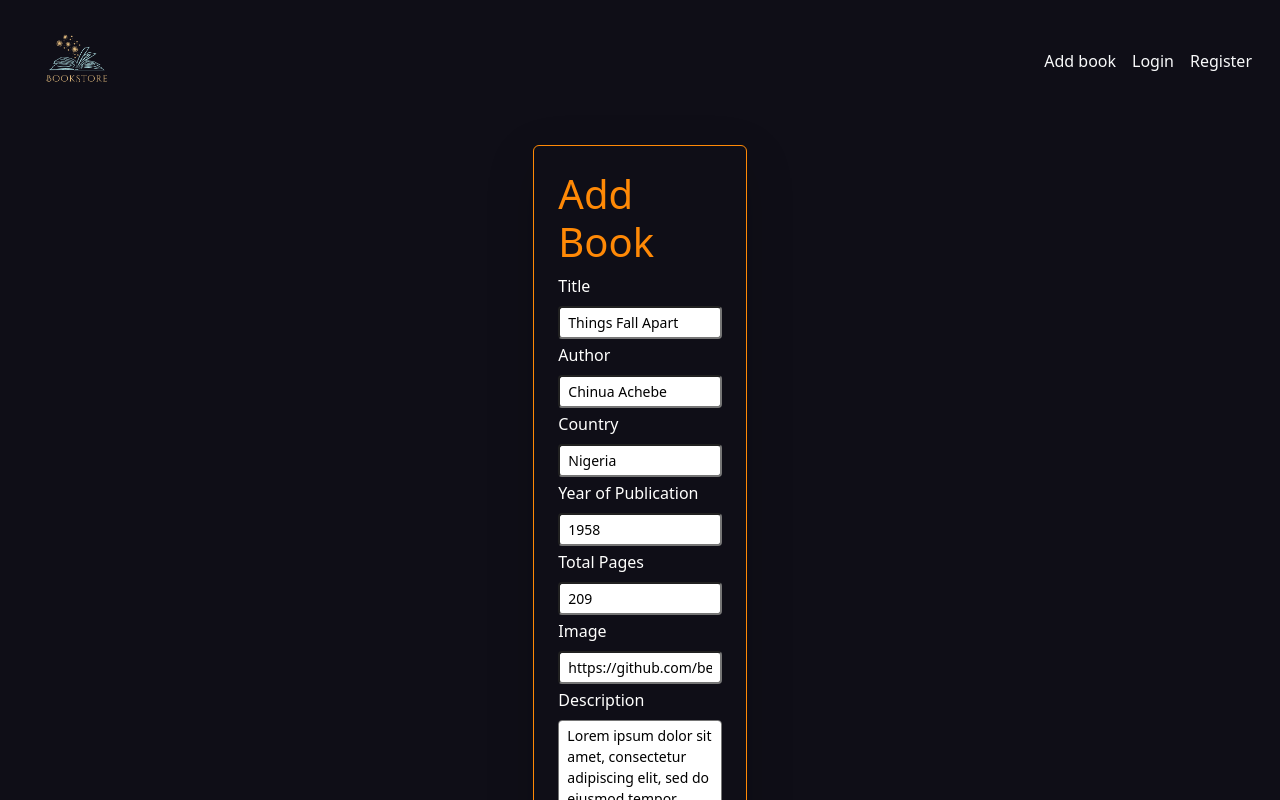
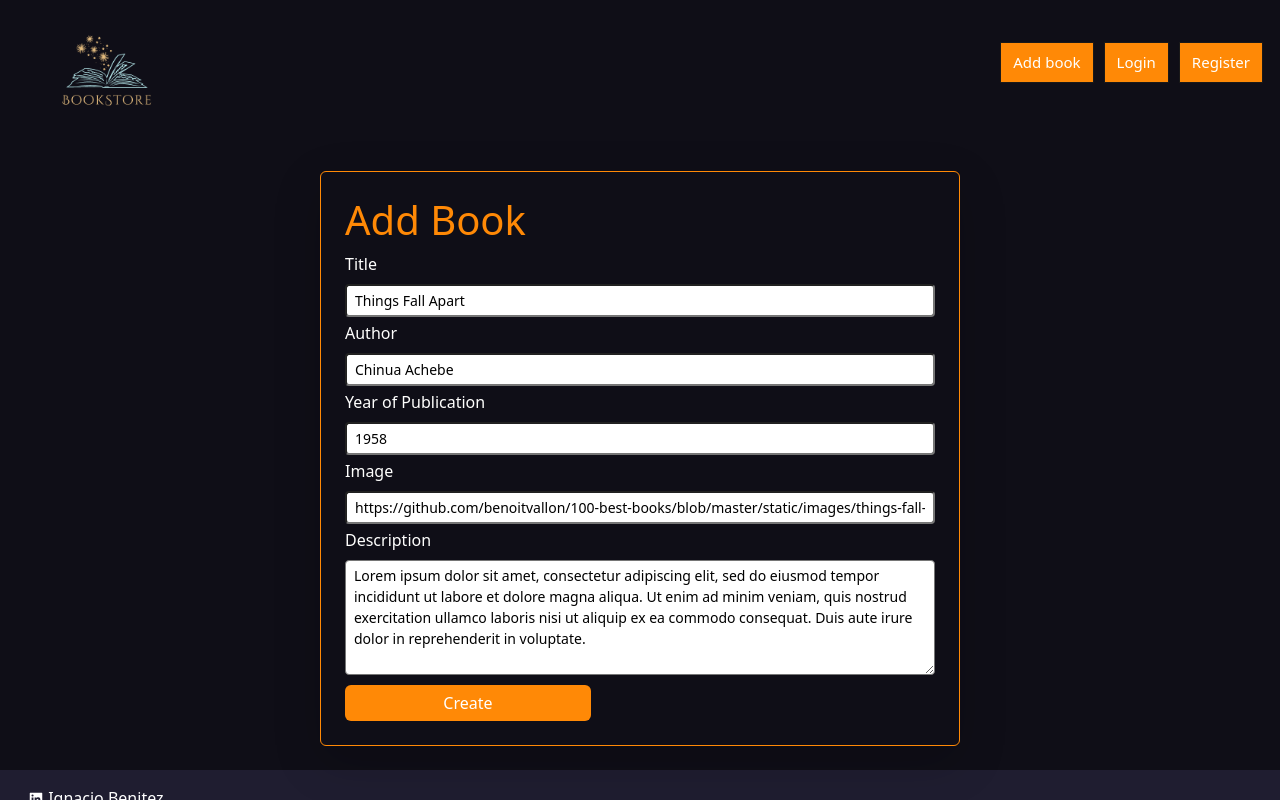
Before and after one commit to ignacio2194/checkpoint-3-SF, a React (Create React App) app: page /updatebook/1 in a window 1280 px wide. Shown: the top 800 px of the page. Built offline with nearby package versions, Linux system fonts and the light colour scheme.

Commit message:
:straight_ruler: modify navbar, form

```diff
--- a/src/App.js
+++ b/src/App.js
@@ -39,7 +39,7 @@ function App() {
         />
         <Route
           path="/login"
-          // element={<UserLogin />}
+          //element={<UserLogin />}
         />
       </Routes>
 
--- a/src/components/CreateForm.js
+++ b/src/components/CreateForm.js
@@ -11,11 +11,7 @@ const CreateForm = () => {
     const [book, setBook] = useState({
         ISBN: '',
         author: '',
-        country: '',
         imageLink: '',
-        language: '',
-        link: '',
-        pages:'',
         title: '',
         year: '',
         description: ''
@@ -55,7 +51,7 @@ const CreateForm = () => {
 
     return (
         <div className='d-flex justify-content-center  '>
-            <form className='form p-4 m-4 rounded shadow-lg col-2' onSubmit={handleSubmit}>
+            <form className='form p-4 m-4 rounded shadow-lg col-6' onSubmit={handleSubmit}>
 
                 <h1 className='title'>Add Book</h1>
                 <label  className="form-label ">Title</label>
@@ -79,17 +75,7 @@ const CreateForm = () => {
                         value={book.author}
                     />
                 </div>
-                <label  className="form-label">Country</label>
 
-                <div className="mb-1">
-                    <input
-                        type="text"
-                        className="form-control-sm w-100"
-                        name='country'
-                        onChange={handleChange}
-                        value={book.country}
-                    />
-                </div>
                 <label  className="form-label">Year of Publication</label>
                 <div className="mb-1">
                     <input
@@ -98,17 +84,6 @@ const CreateForm = () => {
                         name='year'
                         onChange={handleChange}
                         value={book.year}
-                    />
-                </div>
-                <label  className="form-label ">Total Pages</label>
-
-                <div className="mb-1">
-                    <input
-                        type="number"
-                        className="form-control-sm w-100"
-                        name='pages'
-                        onChange={handleChange}
-                        value={book.pages}
                     />
                 </div>
                 <label  className="form-label">Image</label>
@@ -132,17 +107,6 @@ const CreateForm = () => {
                         value={book.description}
                     />
                 </div>
-                <label  className="form-label">More info</label>
-                <div className="mb-3">
-                    <input
-                        type="text"
-                        className="form-control-sm w-100"
-                        name='link'
-                        placeholder='add link to more information'
-                        onChange={handleChange}
-                        value={book.link}
-                    />
-                </div>
                 <button type="submit" className="btn btn-primary col-5">Create</button>
             </form>
         </div>
--- a/src/components/Navbar.js
+++ b/src/components/Navbar.js
@@ -1,17 +1,46 @@
 import React from "react";
-
+import '../styles/Navbar.css'
 import logo from "../assets/bookstorelogo.png";
 import { Link } from "react-router-dom";
 const Navbar = () => {
   return (
-    <div className="navbar  ">
+    <nav className="navbar navbar-expand-lg">
+      <div className="container-fluid">
+        <Link to="/"><img src={logo} alt="logo" width="190"></img></Link>
+        <button className="navbar-toggler border-warning bg-warning" type="button" data-bs-toggle="offcanvas" data-bs-target="#offcanvasNavbar" aria-controls="offcanvasNavbar">
+         <span className="navbar-toggler-icon"></span>
+        </button>
+        <div className="offcanvas offcanvas-end bg-secondary" tabindex="-1" id="offcanvasNavbar" aria-labelledby="offcanvasNavbarLabel">
+          <div className="offcanvas-header">
+            <h5 className="offcanvas-title" id="offcanvasNavbarLabel">Menu</h5>
+            <button type="button" className="btn-close bg-warning" data-bs-dismiss="offcanvas" aria-label="Close"></button>
+          </div>
+          <div className="offcanvas-body">
+            <ul className="navbar-dark ms-auto text-light">
+              <Link to="/createbook" className="text-light ms-auto">
+                <li className="btnNavbar">Add book</li>
+              </Link>
+              <Link to="/login" className="text-light ms-auto">
+                <li className="btnNavbar">Login</li>
+              </Link>
+              <Link to="/register" className="text-light ms-auto">
+              <li className="btnNavbar">Register</li>
+              </Link>
+            </ul>
+          </div>
+        </div>
+      </div>
+    </nav>
+    );
+  };
+    {/* <div className="navbar">
       <nav className="navbar navbar-expand-lg  navbar-dark  w-100">
         <div className="container-fluid">
-          <Link to="/"><img src={logo} alt="logo" width="130"></img></Link>
+          <Link to="/"><img src={logo} alt="logo" width="190"></img></Link>
           <button
             className="navbar-toggler"
             type="button"
-            data-bs-toggle="collapse"
+            data-bs-toggle="offcanvas"
             data-bs-target="#menu"
             aria-controls="navbarSupportedContent"
             aria-expanded="false"
@@ -19,21 +48,22 @@ const Navbar = () => {
           >
             <span className="navbar-toggler-icon"></span>
           </button>
-          {/* elements of colapse menu*/}
-          <div className="collapse navbar-collapse  " id="menu">
+
+          <div className="collapse navbar-collapse" id="menu">
             <ul className="navbar-nav  navbar-light ms-auto text-light">
               <Link to="/createbook" className="text-light ms-auto">
-                <li className="nav-item  m-3">Add book</li>
+                <li className="btnNavbar">Add book</li>
               </Link>
-
-              <li className="nav-item ms-auto m-3">Login</li>
-              <li className="nav-item ms-auto m-3">Register</li>
+              <Link to="/login" className="text-light ms-auto">
+                <li className="btnNavbar">Login</li>
+              </Link>
+              <Link to="/register" className="text-light ms-auto">
+              <li className="btnNavbar">Register</li>
+              </Link>
             </ul>
           </div>
         </div>
       </nav>
-    </div>
-  );
-};
+    </div> */}
 
 export default Navbar;
--- a/src/features/book/bookSlice.js
+++ b/src/features/book/bookSlice.js
@@ -11,18 +11,14 @@ export const bookSlice = createSlice({
             state.push(action.payload)
         },
         editBook: (state,action) => {
-            const {ISBN, title, author, country, year, language, pages, imageLink, description, link} = action.payload
+            const {ISBN, title, author, year, imageLink, description} = action.payload
             const foundBook = state.find((book) => book.ISBN === ISBN)
             if (foundBook) {
                 foundBook.title = title
                 foundBook.author = author
-                foundBook.country = country
                 foundBook.year = year
-                foundBook.language = language
-                foundBook.pages = pages
                 foundBook.imageLink = imageLink
                 foundBook.description = description
-                foundBook.link = link
             }
         },
         deleteBook: (state, action) => {
--- a/src/index.js
+++ b/src/index.js
@@ -12,7 +12,6 @@ const root = ReactDOM.createRoot(document.getElementById('root'));
 root.render(
   <BrowserRouter>
     <Provider store={store}>
-
         <App />
     </Provider>
   </BrowserRouter>
--- /dev/null
+++ b/src/styles/Navbar.css
@@ -0,0 +1,63 @@
+.btnNavbar {
+    position: relative;
+    overflow: hidden;
+    border: 1px solid #1a1918;
+    color: #fffffe;
+    display: inline-block;
+    font-size: 15px;
+    line-height: 15px;
+    padding: 12px;
+    margin: 0 5px;
+    text-decoration: none;
+    cursor: pointer;
+    background: #ff8906;
+    user-select: none;
+    -webkit-user-select: none;
+    touch-action: manipulation;
+  }
+
+  .btnNavbar span:first-child {
+    position: relative;
+    transition: color 600ms cubic-bezier(0.48, 0, 0.12, 1);
+    z-index: 10;
+  }
+
+  .btnNavbar span:last-child {
+    color: white;
+    display: block;
+    position: absolute;
+    bottom: 0;
+    transition: all 500ms cubic-bezier(0.48, 0, 0.12, 1);
+    z-index: 100;
+    opacity: 0;
+    top: 50%;
+    left: 50%;
+    transform: translateY(225%) translateX(-50%);
+    height: 14px;
+    line-height: 13px;
+  }
+
+  .btnNavbar:after {
+    content: "";
+    position: absolute;
+    bottom: -50%;
+    left: 0;
+    width: 100%;
+    height: 100%;
+    background-color: black;
+    transform-origin: bottom center;
+    transition: transform 600ms cubic-bezier(0.48, 0, 0.12, 1);
+    transform: skewY(9.3deg) scaleY(0);
+    z-index: 50;
+  }
+
+  .btnNavbar:hover:after {
+    transform-origin: bottom center;
+    transform: skewY(9.3deg) scaleY(2);
+  }
+
+  .btnNavbar:hover span:last-child {
+    transform: translateX(-50%) translateY(-100%);
+    opacity: 1;
+    transition: all 900ms cubic-bezier(0.48, 0, 0.12, 1);
+  }
```
